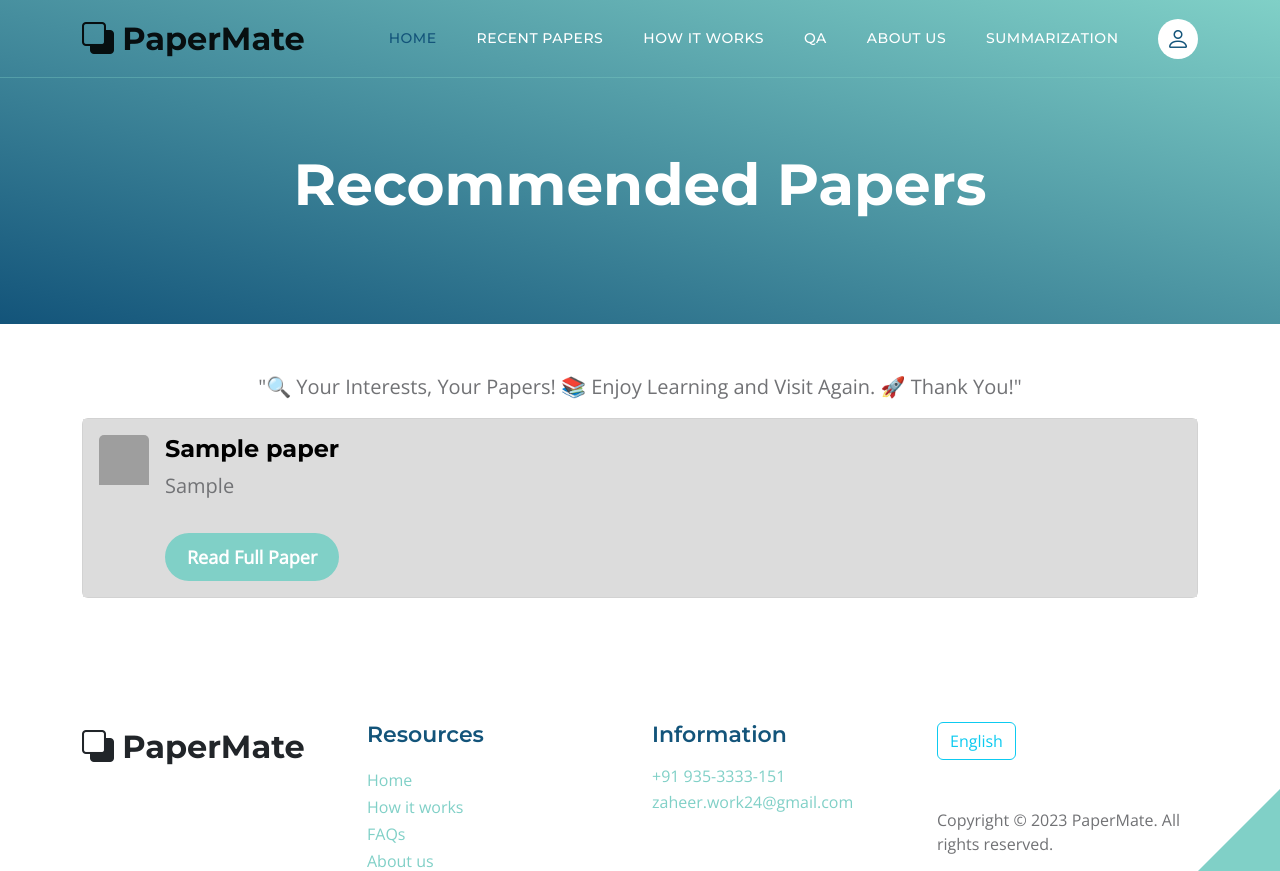
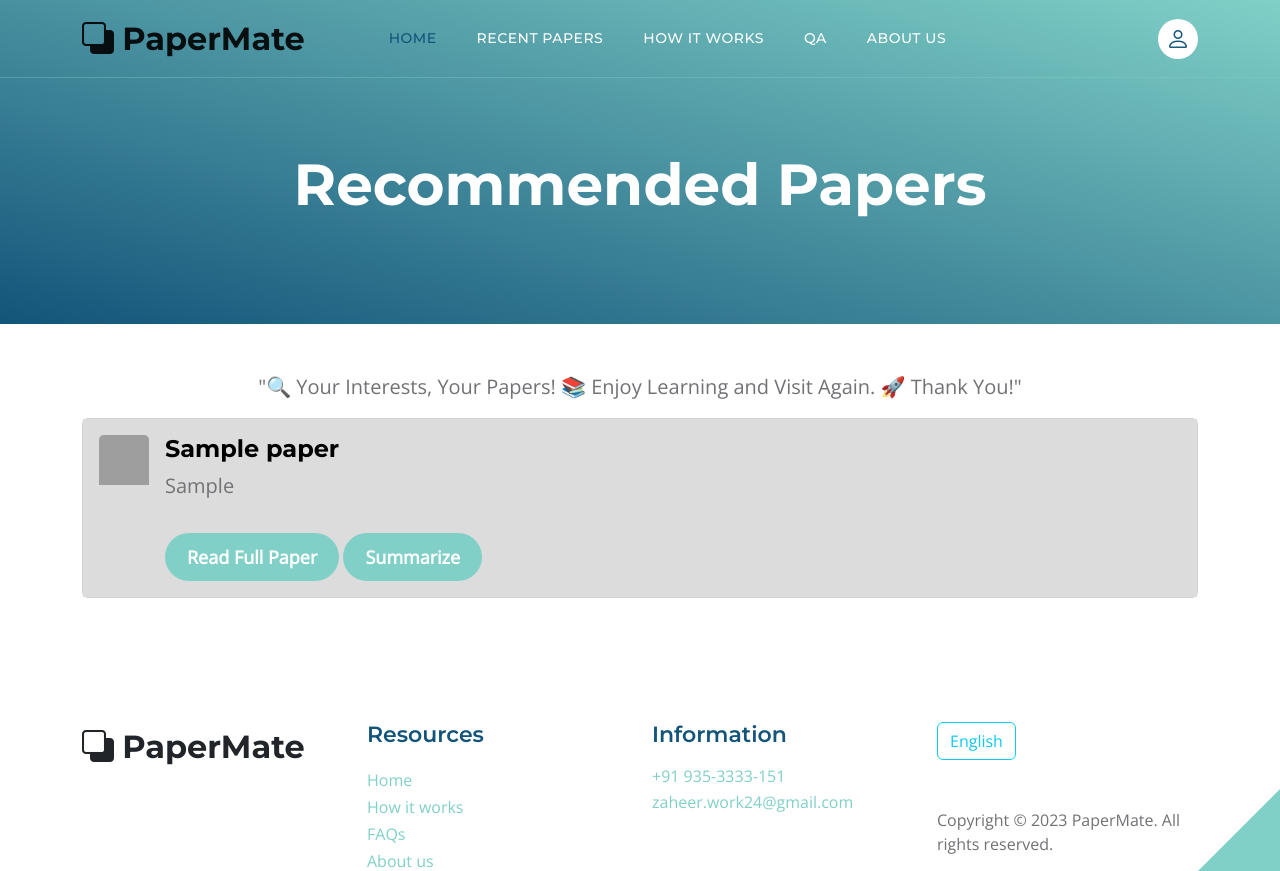
Before and after one commit to Zaheer-10/PaperMate, a Django app: page /recommendations/ in a window 1280 px wide. Shown: the top 871 px of the page. Run offline with Django 4.2, Linux system fonts and the light colour scheme; tables that the repository leaves empty hold one stand-in row (values such as "Sample post"); some libraries are stand-ins or nearby versions; grey boxes are pictures that could not be loaded.

Commit message:
updated frontend

```diff
--- a/PaperMate_ui/GUI/templates/base.html
+++ b/PaperMate_ui/GUI/templates/base.html
@@ -67,9 +67,6 @@
                         </li>
                         <li class="nav-item">
                             <a class="nav-link click-scroll" href="{% url 'about' %}">About Us</a>
-                        </li>
-                        <li class="nav-item">
-                            <a class="nav-link click-scroll" href="{% url 'summarization' %}">Summarization</a>
                         </li>
 
 
@@ -152,6 +149,13 @@
         <script src=" {% static 'js/jquery.sticky.js' %}"></script>
         <script src=" {% static 'js/click-scroll.js' %}"></script>
         <script src=" {% static 'js/custom.js' %}"></script>
+        <script>
+        window.addEventListener("load", function () {
+            const loadingOverlay = document.getElementById("loading-overlay");
+            if (loadingOverlay) {
+                loadingOverlay.style.display = "none";
+            }
+        });</script>
 
 
 
--- a/PaperMate_ui/GUI/templates/recommendations.html
+++ b/PaperMate_ui/GUI/templates/recommendations.html
@@ -44,6 +44,8 @@
                                 </span>
                                 <span id="collapse-{{ paper.id }}" style="display: none;">
                                     {{ paper.abstract }}
+
+
                                     <a href="#" onclick="toggleCollapse('{{ paper.id }}'); return false;"
                                         style="color: red;" class="glow">Close</a>
                                 </span>
@@ -51,6 +53,9 @@
                             </p>
                             <a href="{{ paper.url }}" class="btn custom-btn mt-3 glow" style="align-self: flex-start;"
                                 target="_blank">Read Full Paper</a>
+                            <a href="{% url 'summarize_paper' paper_id=paper.ids %}" class="btn custom-btn mt-3 glow"
+                                style="align-self: flex-start;" target="_blank">Summarize</a>
+
                         </div>
                     </div>
                 </div>
```
